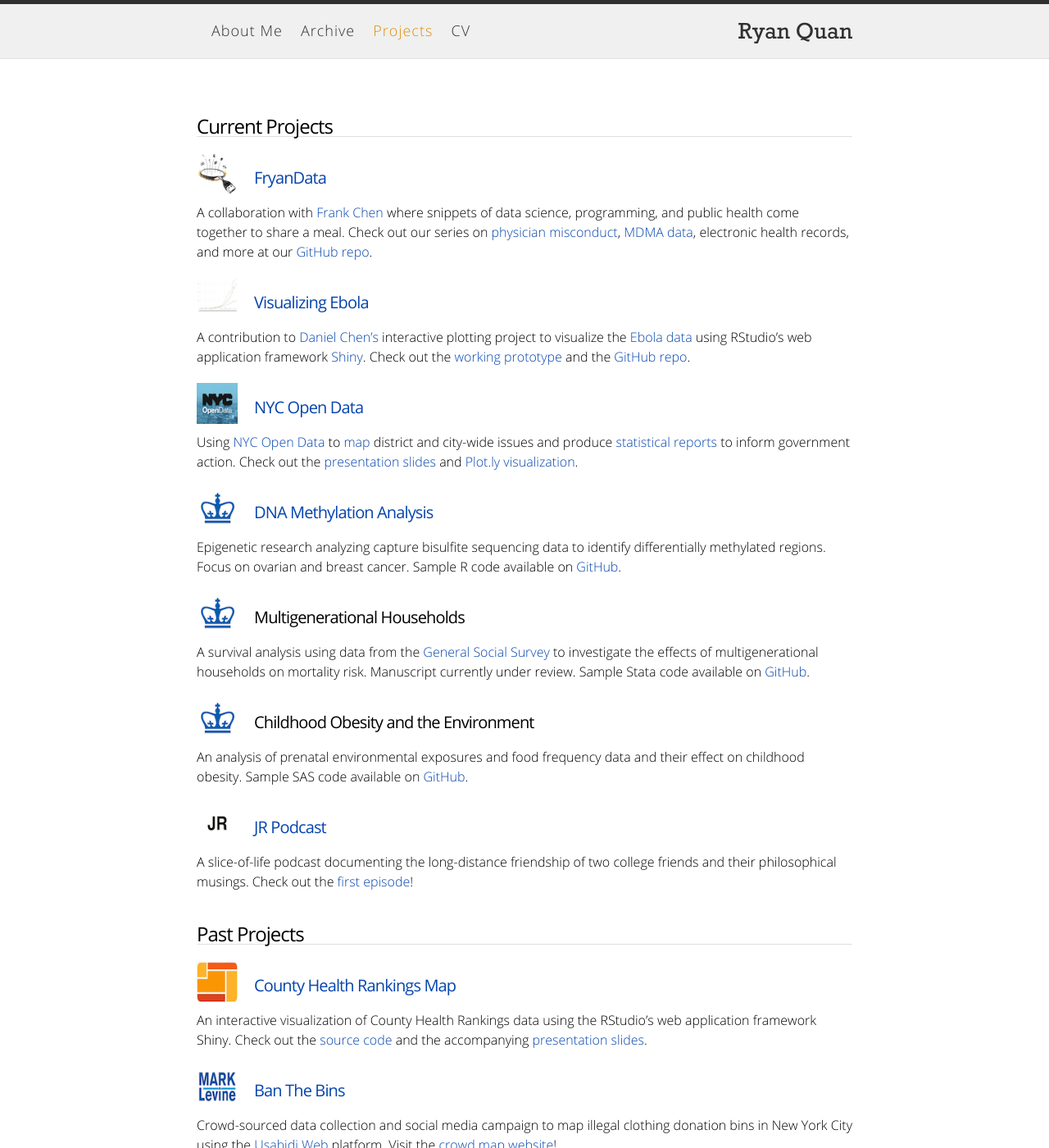
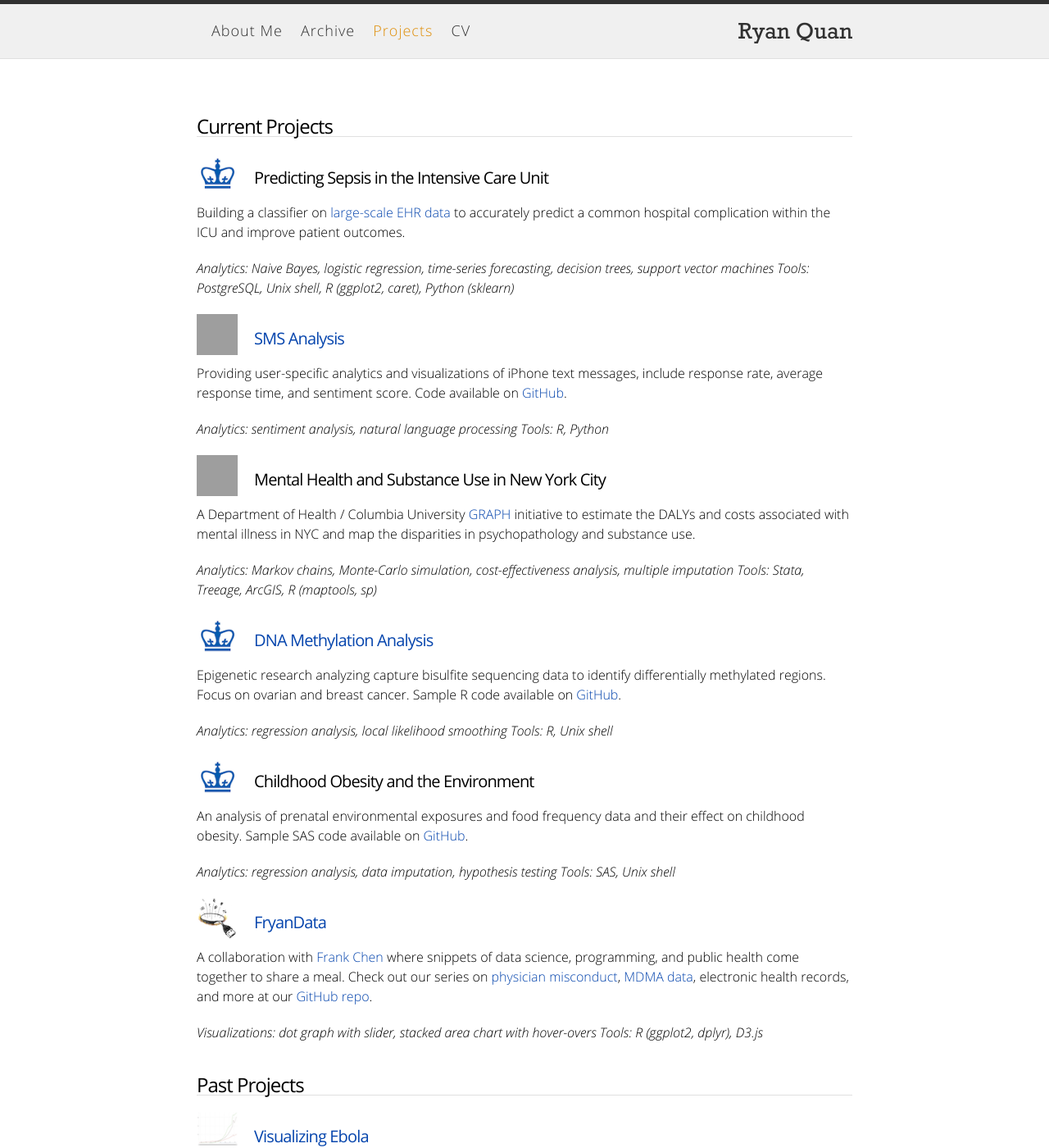
Before and after one commit to rcquan/rcquan.github.io, a Jekyll site: the page built from 03-projects.md, in a window 1280 px wide and 1400 px high. Shown: the whole window at 82% size. Built offline with Jekyll 4.4.1, drawn with Linux system fonts in a browser that asks for light colours; nearby versions of some CDN libraries; some of the changed text lies outside the part shown; grey boxes are pictures that could not be loaded.

Commit message:
updated projects

```diff
--- a/03-projects.md
+++ b/03-projects.md
@@ -7,39 +7,77 @@ permalink: /projects/
 
 <h4 style="border-bottom: 1px solid #e0e0e0">Current Projects</h4>
 
+<img src="/assets/images/columbia.png" width = "50" height = "50" align = "left" style = "margin: 0px 20px 0px 0px">
+<h5>Predicting Sepsis in the Intensive Care Unit</h5>
+Building a classifier on [large-scale EHR data](https://mimic.physionet.org/) to accurately predict a common hospital complication within the ICU and improve patient outcomes.
+
+*Analytics: Naive Bayes, logistic regression, time-series forecasting, decision trees, support vector machines*
+*Tools: PostgreSQL, Unix shell, R (ggplot2, caret), Python (sklearn)*
+
+<img src="/assets/images/sms.png" width = "50" height = "50" align = "left" style = "margin: 0px 20px 0px 0px">
+<h5><a href = "https://github.com/rcquan/sms-analysis">SMS Analysis</a></h5>
+Providing user-specific analytics and visualizations of iPhone text messages, include response rate, average response time, and sentiment score. Code available on [GitHub](https://github.com/rcquan/sms-analysis).
+
+*Analytics: sentiment analysis, natural language processing*
+*Tools: R, Python*
+
+<img src="/assets/images/cugraph.png" width = "50" height = "50" align = "left" style = "margin: 0px 20px 0px 0px">
+<h5>Mental Health and Substance Use in New York City</h5>
+A Department of Health / Columbia University [GRAPH](http://cugraph.org/projects) initiative to estimate the DALYs and costs associated with mental illness in NYC and map the disparities in psychopathology and substance use.
+
+*Analytics: Markov chains, Monte-Carlo simulation, cost-effectiveness analysis, multiple imputation*
+*Tools: Stata, Treeage, ArcGIS, R (maptools, sp)*
+
+<img src="/assets/images/columbia.png" width = "50" height = "50" align = "left" style = "margin: 0px 20px 0px 0px">
+<h5><a href = "https://github.com/rcquan/bedgraph2dmr">DNA Methylation Analysis</a></h5>
+Epigenetic research analyzing capture bisulfite sequencing data to identify differentially methylated regions. Focus on ovarian and breast cancer. Sample R code available on [GitHub](http://github.com/rcquan/bedgraph2dmr).
+
+*Analytics: regression analysis, local likelihood smoothing*
+*Tools: R, Unix shell*
+
+<img src="/assets/images/columbia.png" width = "50" height = "50" align = "left" style = "margin: 0px 20px 0px 0px">
+<h5>Childhood Obesity and the Environment</h5>
+An analysis of prenatal environmental exposures and food frequency data and their effect on childhood obesity. Sample SAS code available on [GitHub](https://gist.github.com/rcquan/c51e386dec9a7a2faa06).
+
+*Analytics: regression analysis, data imputation, hypothesis testing*
+*Tools: SAS, Unix shell*
+
 <img src="/assets/images/fryandata-logo.png" width = "50" height = "50" align = "left" style = "margin: 0px 20px 0px 0px">
 <h5><a href="http://github.com/fryandata" target="_blank">FryanData</a></h5>
 A collaboration with [Frank Chen](http://frankchen07.github.io) where snippets of data science, programming, and public health come together to share a meal. Check out our series on [physician misconduct](/blog/2014/07/09/medical-misconduct/), [MDMA data](http://fryandata.github.io/ecstasy-qmssviz-slides/), electronic health records, and more at our [GitHub repo](http://www.github.com/fryandata).
+
+*Visualizations: dot graph with slider, stacked area chart with hover-overs*
+*Tools: R (ggplot2, dplyr), D3.js*
+
+<h4 style="border-bottom: 1px solid #e0e0e0">Past Projects</h4>
 
 <img src="/assets/images/ebola.png" width = "50" height = "50" align = "left" style = "margin: 0px 20px 0px 0px">
 <h5><a href="https://ryancquan.shinyapps.io/shinyCountryTimeseries/" target="_blank">Visualizing Ebola</a></h5>
 A contribution to [Daniel Chen's](http://chendaniely.github.io/) interactive plotting project to visualize the [Ebola data](https://github.com/cmrivers/ebola) using RStudio's web application framework [Shiny](http://shiny.rstudio.com). Check out the [working prototype](http://ryancquan.shinyapps.io/shinyCountryTimeseries) and the [GitHub repo](https://github.com/rcquan/ebola/tree/dev-rcharts-shiny/data_products/shinyCountryTimeseries).
 
-<img src="/assets/images/nyc-open-data.png" width = "50" height = "50" align = "left" style = "margin: 0px 20px 0px 0px">
-<h5><a href="http://housingcourt.weebly.com/" target="_blank">NYC Open Data</a></h5>
-Using [NYC Open Data](https://nycopendata.socrata.com/) to [map](https://ryancquan.cartodb.com/viz/0402041a-2189-11e4-bae6-0e73339ffa50/public_map) district and city-wide issues and produce [statistical reports](/assets/documents/2014-07-16-improving-local-government-with-open-data.html) to inform government action. Check out the [presentation slides](http://ryancquan.com/open-data-presentation/#1) and [Plot.ly visualization](https://plot.ly/~rcquan/0).
-
-<img src="/assets/images/columbia.png" width = "50" height = "50" align = "left" style = "margin: 0px 20px 0px 0px">
-<h5><a href = "https://github.com/rcquan/bedgraph2dmr">DNA Methylation Analysis</a></h5>
-Epigenetic research analyzing capture bisulfite sequencing data to identify differentially methylated regions. Focus on ovarian and breast cancer. Sample R code available on [GitHub](http://github.com/rcquan/bedgraph2dmr).
+*Visualizations: Rickshaw line graph, NVD3 bar chart*
+*Tools: R (Shiny, rCharts)*
 
 <img src="/assets/images/columbia.png" width = "50" height = "50" align = "left" style = "margin: 0px 20px 0px 0px">
 <h5>Multigenerational Households</h5>
 A survival analysis using data from the [General Social Survey](http://www3.norc.org/gss%2Bwebsite/) to investigate the effects of multigenerational households on mortality risk. Manuscript currently under review. Sample Stata code available on [GitHub](https://gist.github.com/rcquan/ce6a2f959366142a19aa).
 
-<img src="/assets/images/columbia.png" width = "50" height = "50" align = "left" style = "margin: 0px 20px 0px 0px">
-<h5>Childhood Obesity and the Environment</h5>
-An analysis of prenatal environmental exposures and food frequency data and their effect on childhood obesity. Sample SAS code available on [GitHub](https://gist.github.com/rcquan/c51e386dec9a7a2faa06).
+*Analytics: cox proportional-hazards regression, seemingly unrelated regression, factor analysis*
+*Tools: Stata, Unix shell*
 
-<img src="/assets/images/jr.png" width = "50" height = "50" align = "left" style = "margin: 0px 20px 0px 0px">
-<h5><a href = "https://soundcloud.com/ryancquan/sets/jr-podcast" target="_blank">JR Podcast</a></h5>
-A slice-of-life podcast documenting the long-distance friendship of two college friends and their philosophical musings. Check out the [first episode](https://soundcloud.com/ryancquan/sets/jr-podcast)!
+<img src="/assets/images/nyc-open-data.png" width = "50" height = "50" align = "left" style = "margin: 0px 20px 0px 0px">
+<h5><a href="http://housingcourt.weebly.com/" target="_blank">NYC Open Data</a></h5>
+Using [NYC Open Data](https://nycopendata.socrata.com/) to [map](https://ryancquan.cartodb.com/viz/0402041a-2189-11e4-bae6-0e73339ffa50/public_map) district and city-wide issues and produce [statistical reports](/assets/documents/2014-07-16-improving-local-government-with-open-data.html) to inform government action. Check out the [presentation slides](http://ryancquan.com/open-data-presentation/#1), [blog post](https://ryancquan.com/blog/2015/02/09/nyc-playgrounds/), and [Plot.ly visualization](https://plot.ly/~rcquan/0).
 
-<h4 style="border-bottom: 1px solid #e0e0e0">Past Projects</h4>
+*Visualizations: choropleth maps, heatmaps*
+*Tools: R, QGIS*
 
 <img src="/assets/images/chr.png" width = "50" height = "50" align = "left" style = "margin: 0px 20px 0px 0px">
 <h5><a href="https://ryancquan.shinyapps.io/county-health-rankings/" target="_blank">County Health Rankings Map</a></h5>
 An interactive visualization of County Health Rankings data using the RStudio's web application framework Shiny. Check out the [source code](https://github.com/rcquan/devdataprod) and the accompanying [presentation slides](http://rpubs.com/rcquan/county-health-rankings).
+
+*Visualizations: choropleth maps*
+*Tools: R (Shiny)*
 
 <img src="/assets/images/levine.png" width = "50" height = "50" align = "left" style = "margin: 0px 20px 0px 0px">
 <h5><a href="http://banthebins.crowdmap.com" target="_blank">Ban The Bins</a></h5>
@@ -52,3 +90,7 @@ Leading web and research support for [Intro 214](http://legistar.council.nyc.gov
 <img src="/assets/images/vsa-logo.png" width = "50" height = "50" align = "left" style = "margin: 0px 20px 0px 0px">
 <h5><a href = "http://calvsa.com/vision/" target = "_blank">VISION</a></h5>
 A state-wide high school outreach program focusing on cultural and educational enrichment.
+
+<img src="/assets/images/jr.png" width = "50" height = "50" align = "left" style = "margin: 0px 20px 0px 0px">
+<h5><a href = "https://soundcloud.com/ryancquan/sets/jr-podcast" target="_blank">JR Podcast</a></h5>
+A slice-of-life podcast documenting the long-distance friendship of two college friends and their philosophical musings. Check out the [first episode](https://soundcloud.com/ryancquan/sets/jr-podcast)!
```
